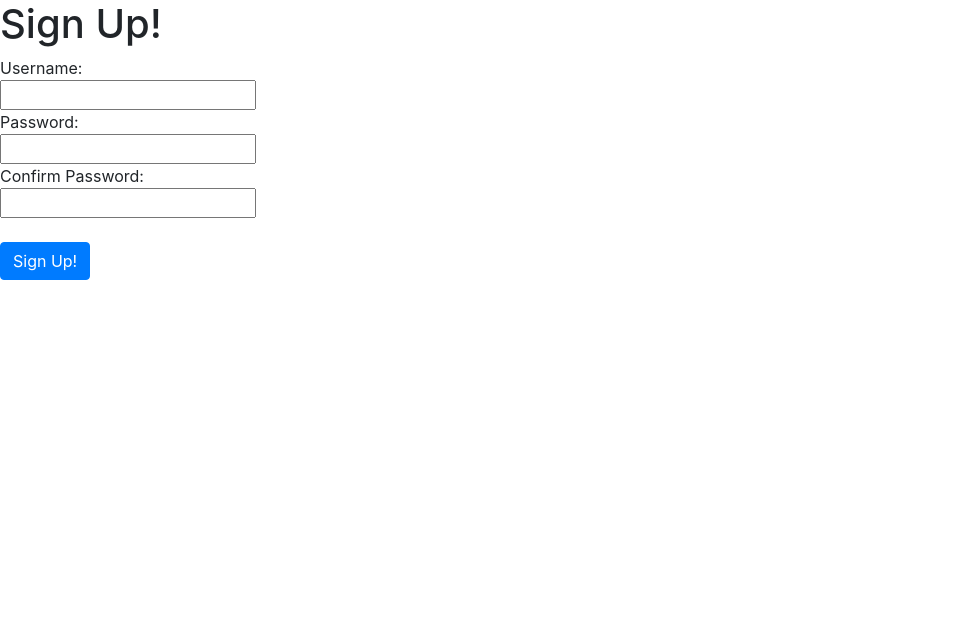
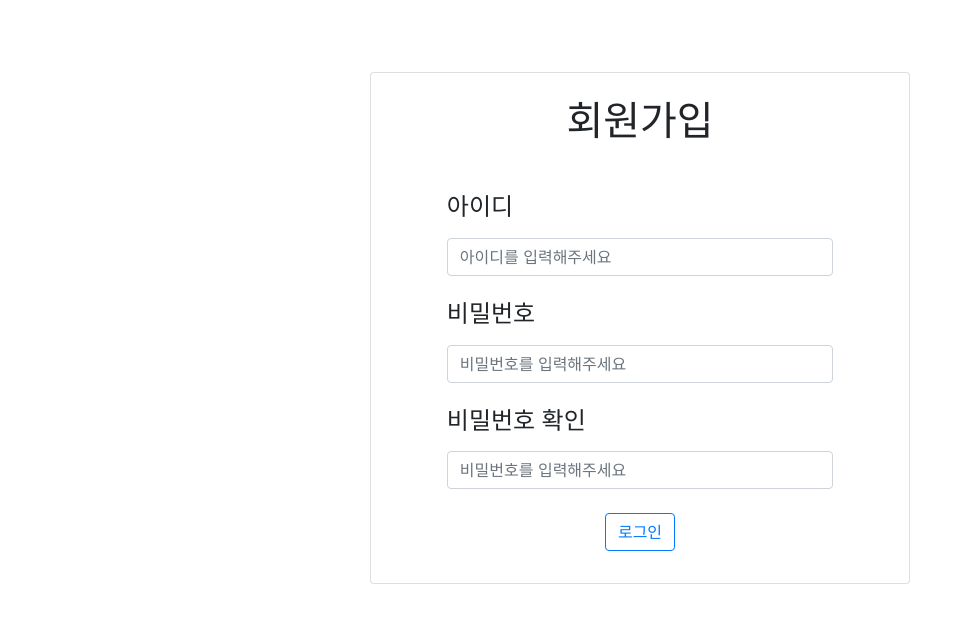
Before and after one commit to likelionmju/truck-wassup, a Django app: page /account/signup/ in a window 1280 px wide. Shown: the part 111-734 px from the top of the page, without its empty margins (0-973 px from the left). Run offline with Django 3.2, Linux system fonts and the light colour scheme; some libraries are stand-ins or nearby versions.

Commit message:
modify signup

```diff
--- a/account/templates/accounts/signup.html
+++ b/account/templates/accounts/signup.html
@@ -1,26 +1,44 @@
 {% extends 'base.html' %}
+{% load static %}
 
 {% block contents %}
-
-<h1>Sign Up!</h1>
-
-<form method="POST" action="{% url 'signup' %}">
-
-{% csrf_token %}
-Username:
-<br>
-<input name="username"  type="text" value="">
-<br>
-Password:
-<br>
-<input name="password1"  type="password" value="">
-<br>
-Confirm Password:
-<br>
-<input name="password2"  type="password" value="">
+<link rel="stylesheet" href="{% static 'style.css' %}">
 <br>
 <br>
-<input class="btn btn-primary" type="submit" value="Sign Up!">
-</form>
+<div class="container">
+    <div class="row">
+        <div class="col-md-6 center-align">
+            <br>
+            <div class="card">
+                <div class="col-md-10 center-align">
+                    <br>
+                    <h1 class="text-center">회원가입</h1>
+                    <form action="{% url 'signup' %}" method="POST" enctype="multipart/form-data" class="p-3">
+                        {% csrf_token %}
+                        <br>
+                        <label for="id">
+                            <h4>아이디</h4>
+                        </label>
+                        <input type="text" name="username" class="form-control" placeholder="아이디를 입력해주세요">
+                        <br>
+                        <label for="password">
+                            <h4>비밀번호</h4>
+                        </label>
+                        <input type="password" name="password" class="form-control" placeholder="비밀번호를 입력해주세요">
+                        <br>
+                        <label for="password2">
+                            <h4>비밀번호 확인</h4>
+                        </label>
+                        <input type="password" name="password2" class="form-control" placeholder="비밀번호를 입력해주세요">
+                        <br>
+                        <div class="form-group text-center">
+                            <input class="btn btn-outline-primary" type="submit" value="로그인">
+                        </div>
+                    </form>
+                </div>
+            </div>
+        </div>
+    </div>
+</div>
 
 {% endblock %}
--- a/home/static/home/css/home.css
+++ b/home/static/home/css/home.css
@@ -10,7 +10,6 @@ body {
   height: 100vh;
   background-image:
   url('https://images.unsplash.com/photo-1500338427510-5deb175987d2?ixlib=rb-1.2.1&ixid=eyJhcHBfaWQiOjEyMDd9&auto=format&fit=crop&w=754&q=80');
-
   background-size: cover;
   background-position: top;
   position: relative;
@@ -32,6 +31,7 @@ body {
   left: 50%;
   transform: translate(-50%, -50%);
   text-align: center;
+
 }
 
 .heading-primary {
--- a/truckwassup/settings.py
+++ b/truckwassup/settings.py
@@ -123,6 +123,7 @@ STATIC_URL = '/static/'
 
 STATICFILES_DIRS = [
     os.path.join(BASE_DIR, 'home','static'),
+    os.path.join(BASE_DIR, 'account','static'),
 ]
 STATIC_ROOT = os.path.join(BASE_DIR, 'static')
 
```
